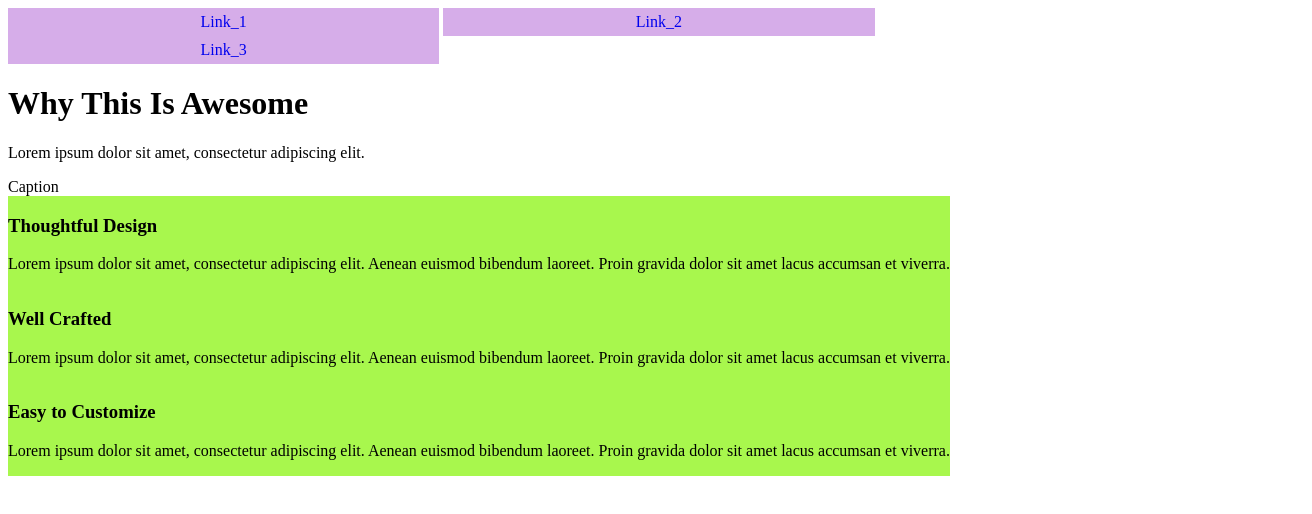
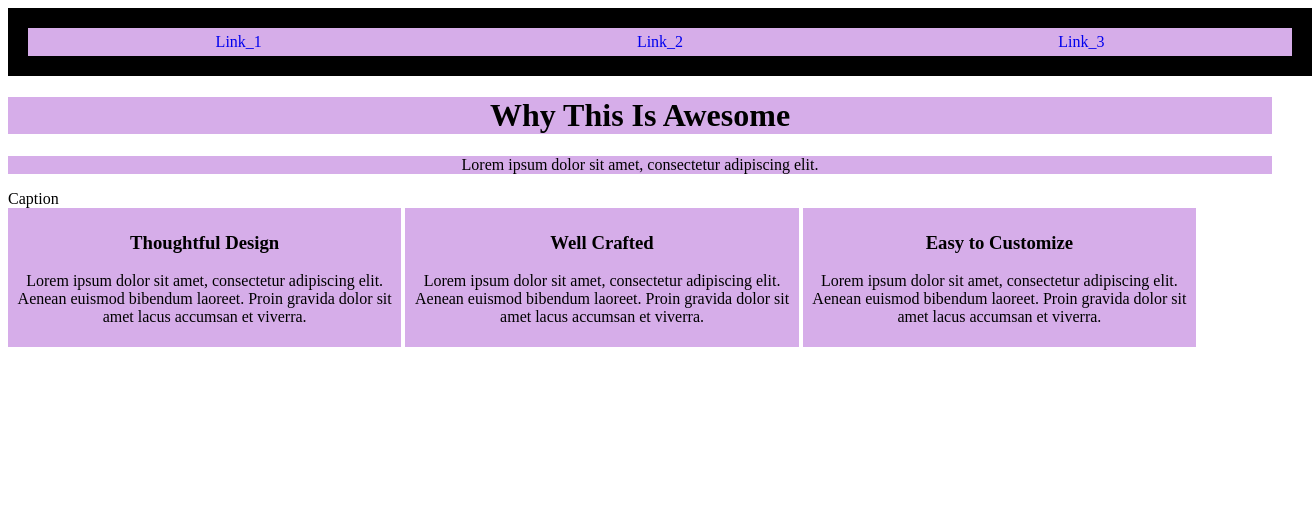
Before and after one commit to anders555/Lesson2, a plain HTML site: page index.html in a window 1280 px wide. Shown: the whole page, 1312 px wide, since content can reach past the window. Drawn offline with Linux system fonts and the light colour scheme.

Commit message:
Add files via upload

```diff
--- a/main1.css
+++ b/main1.css
@@ -1,4 +1,9 @@
-
+.title, .subtitle {
+  background: rgb(214, 173, 233);
+/*     display: inline-block; */
+    box-sizing: border-box;
+    text-align: center;
+}
 .nav-link {
     background: rgb(214, 173, 233);
     width: 33.33%;
@@ -6,12 +11,13 @@
     border: 0;
     display: inline-block;
     text-decoration: none;
-    /* box-sizing: border-box; */
+    box-sizing: border-box;
     margin: 20px,0;
     text-align: center;
     font-size: 16px;
 }
-.nav {
+
+nav {
     font-size: 0;
     text-align: center;
     overflow: auto;
@@ -20,14 +26,12 @@
     background-color: black;
 }
 .content-block{
-    background: rgb(168, 247, 77);
-    border: 0;
+    background: rgb(214, 173, 233);         width: 30.33%;
+    padding: 5px;
+    border: 5px;
     display: inline-block;
-    float: left;
-    text-decoration: none;
-    /* box-sizing: border-box; */
-    margin: 20px,0;
-    font-size: 16px;
+/*     box-sizing: border-box; */
+    text-align: center;
 }
 /* .page {
     background:lightgreen;
```
